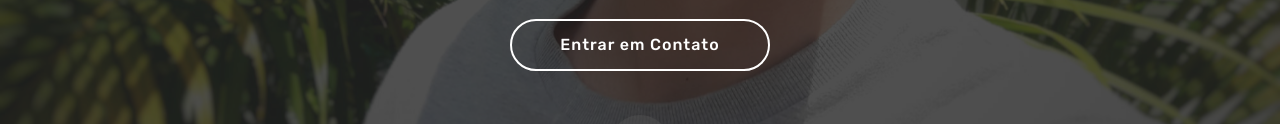
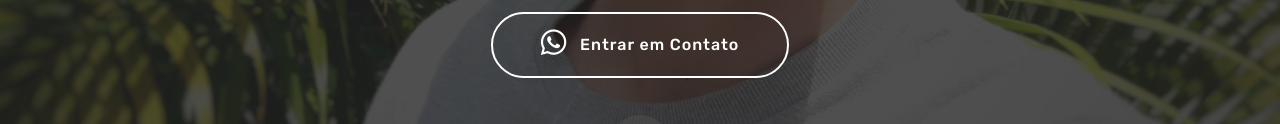
Before and after one commit to henriquepigo/pigosso, a plain HTML site: page index.html in a window 1280 px wide. Shown: the part 580-704 px from the top of the page. Drawn offline with Linux system fonts and the light colour scheme; files whose address does not match are found by name.

Commit message:
Site updated: 2019-09-17 23:59:32

```diff
--- a/index.html
+++ b/index.html
@@ -9,7 +9,7 @@
   <link rel="shortcut icon" href="assets/images/pigosso-128x128-1.png" type="image/x-icon">
   <meta name="description" content="OLÁ, SEJA BEM-VINDO(A) AO MEU SITE PIGOSSO.COM">
 
-  <title>Henrique Pigosso - Entrar em Contato!</title>
+  <title>Henrique Pigosso | Entrar em Contato!</title>
   <link rel="stylesheet" href="assets/web/assets/mobirise-icons/mobirise-icons.css">
   <link rel="stylesheet" href="assets/tether/tether.min.css">
   <link rel="stylesheet" href="assets/bootstrap/css/bootstrap.min.css">
@@ -73,7 +73,7 @@
     </nav>
 </section>
 
-<section class="engine"><a href="https://mobirise.info/w">html5 templates</a></section><section class="cid-rxLr9hWsuZ mbr-fullscreen mbr-parallax-background" id="header2-3">
+<section class="engine"><a href="https://mobirise.info/n">free simple site templates</a></section><section class="cid-rxLr9hWsuZ mbr-fullscreen mbr-parallax-background" id="header2-3">
 
 
 
@@ -86,7 +86,7 @@
                     Henrique Pigosso<br><br></h1>
 
                 <p class="mbr-text pb-3 mbr-fonts-style display-5">OLÁ, SEJA BEM-VINDO(A) AO SITE PIGOSSO.COM<br><a href="https://pigosso.com"><br></a><br>E-mail: <a href="mailto:henrique@pigosso.com">henrique@pigosso.com</a><br>WhatsApp: <a href="https://api.whatsapp.com/send?phone=5511940346155&text=Opa!%20E%20aí,%20Henrique!%20Vim%20do%20site%20pigosso.com">+55 (11)&nbsp;94034-6155</a><a href="https://pigosso.com"><br></a><br></p>
-                <div class="mbr-section-btn"><a class="btn btn-md btn-white-outline display-4" href="mailto:henrique@pigosso.com">Entrar em Contato</a></div>
+                <div class="mbr-section-btn"><a class="btn btn-md btn-white-outline display-4" href="https://api.whatsapp.com/send?phone=5511940346155&text=Opa!%20E%20aí,%20Henrique!%20Vim%20do%20site%20pigosso.com"><span class="socicon socicon-whatsapp mbr-iconfont mbr-iconfont-btn"></span>Entrar em Contato</a></div>
             </div>
         </div>
     </div>
```
Also changed, not shown: Política-de-Privacidade.html (+1 -1 lines), Termos-de-Uso.html (+1 -1 lines), 1 other file.
